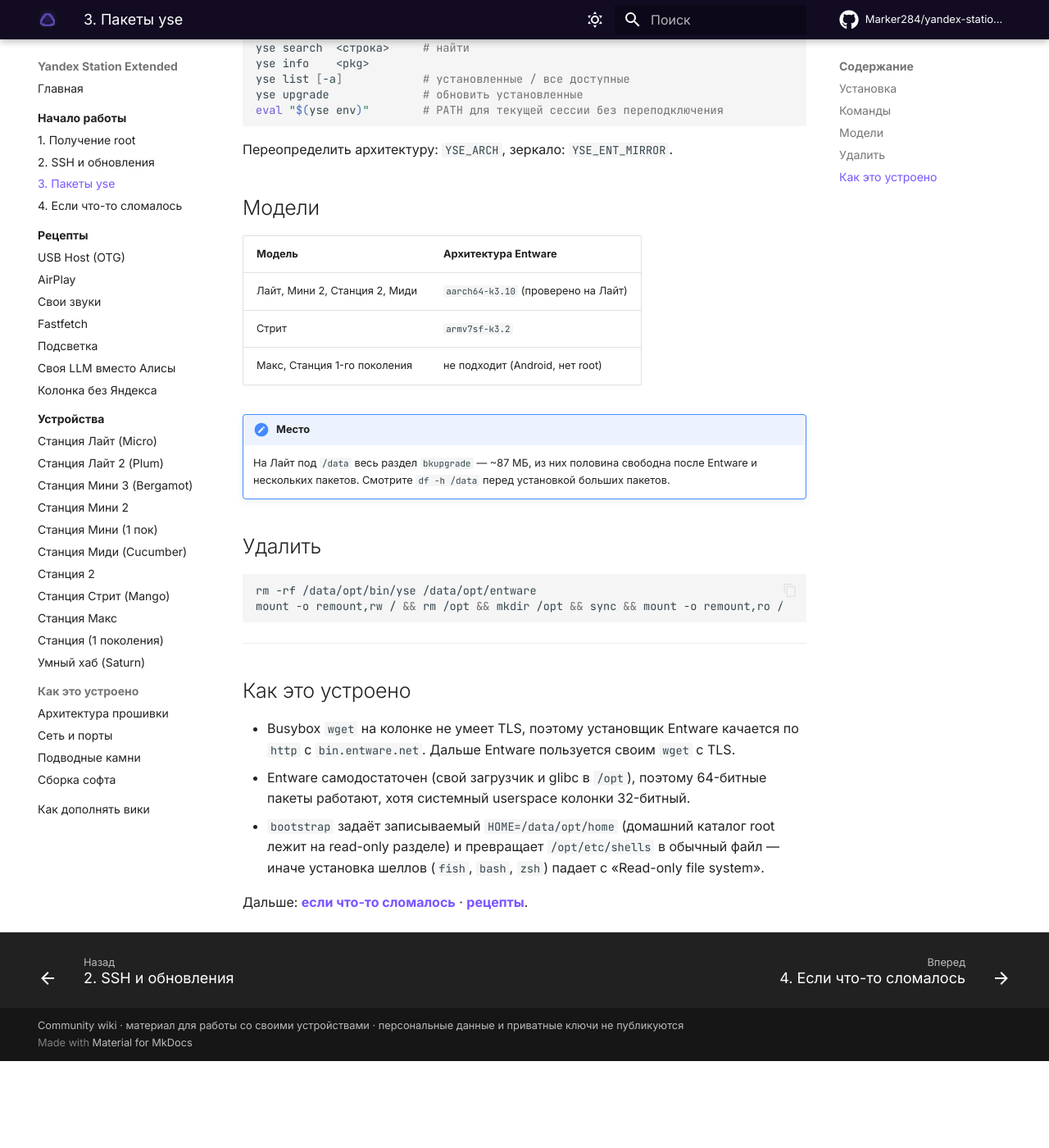
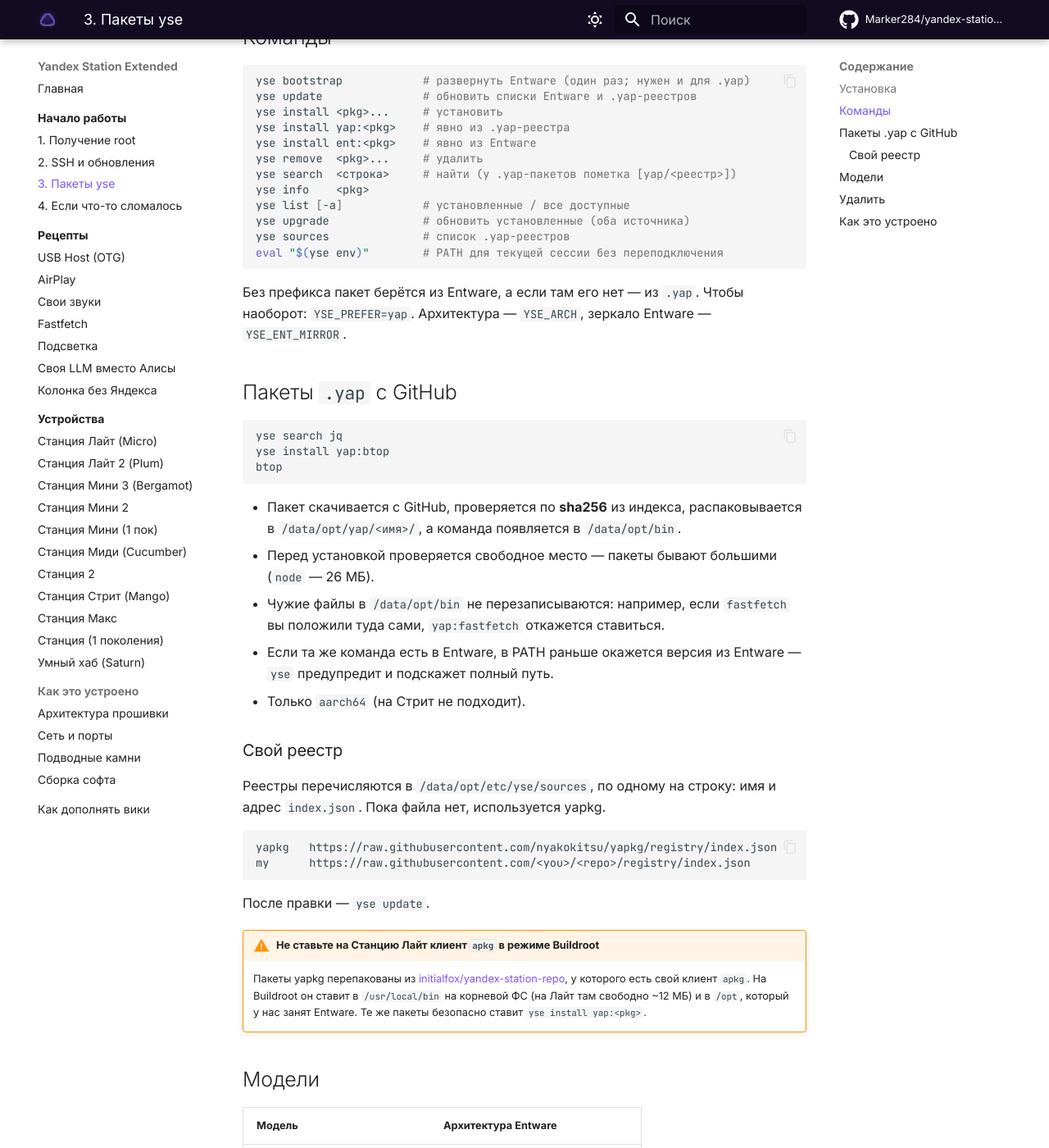
Before and after one commit to Kastle86/yandex-station-extended, an MkDocs documentation site: the page built from docs/start/packages.md, in a window 1280 px wide and 1400 px high, scrolled down 745 px. Shown: the whole window at 82% size. Built offline with MkDocs 1.6.1 and Material for MkDocs 9.7.7, drawn with Linux system fonts in a browser that asks for light colours; comment, search, counter and statistics services are not loaded; before the commit the page ends 2039 px from its top, so only the background shows below that; some of the changed text lies outside the part shown.

Commit message:
feat(yse): install .yap packages from GitHub registries (yapkg)
yse 0.4.0 keeps the Entware commands and adds a second source: registries
in the yapkg format (index.json with url + sha256, tar.gz archives with
plugin.toml). Default registry is nyakokitsu/yapkg; more can be listed in
/data/opt/etc/yse/sources.

- install/remove/search/info/list/upgrade work across both sources;
  ent:<pkg> / yap:<pkg> pick one explicitly, otherwise Entware first
  (YSE_PREFER=yap to flip)
- .yap: download via Entware curl (busybox wget has no TLS), verify
  sha256, check free space, unpack to /data/opt/yap/<id>, fix exec bits,
  wrapper in /data/opt/bin that runs the package's own *-run launcher
- never overwrite files in /data/opt/bin that yse did not create; reject
  package ids outside [a-z0-9][a-z0-9_-]*
- ensure_profile: detect read-only rootfs via /proc/mounts (busybox
  test -w ignores ro mounts)

Tested on a Station Lite: install/reinstall/remove of tree, htop, sd from
yapkg, Entware chosen for htop by default, collision and bad-id refusals.

Co-Authored-By: Claude Opus 5.5 <noreply@anthropic.com>
Claude-Session: https://claude.ai/code/session_01Rduha993CJuEQ14cchh5tL

````diff
--- a/docs/start/packages.md
+++ b/docs/start/packages.md
@@ -1,8 +1,14 @@
 # Шаг 3. Пакеты: `yse`
 
-`yse` — маленький шелл-скрипт поверх [Entware](https://github.com/Entware/Entware/wiki/Home)
-(opkg): тысячи готовых пакетов для ARM — `htop`, `tmux`, `nano`, `mc`, `python`, `git`,
-`exfat-fuse`, `usbutils`… Всё ставится в `/data/opt`, системные файлы не трогаются.
+`yse` — маленький шелл-скрипт, который ставит пакеты из двух источников:
+
+- **Entware** (opkg) — тысячи пакетов для ARM: `htop`, `tmux`, `nano`, `mc`, `python`, `git`,
+  `exfat-fuse`, `usbutils`…;
+- **реестры `.yap` на GitHub** — готовые сборки под Станции, по умолчанию
+  [yapkg](https://github.com/nyakokitsu/yapkg) (~65 пакетов: `btop`, `jq`, `rclone`, `restic`,
+  `wireguard`, `ripgrep`, `sd`…).
+
+Всё ставится в `/data/opt`, системные файлы не трогаются.
 
 ## Установка
 
@@ -25,18 +31,57 @@ yse install htop
 ## Команды
 
 ```sh
-yse bootstrap            # развернуть Entware (один раз)
-yse update               # обновить список пакетов
+yse bootstrap            # развернуть Entware (один раз; нужен и для .yap)
+yse update               # обновить списки Entware и .yap-реестров
 yse install <pkg>...     # установить
+yse install yap:<pkg>    # явно из .yap-реестра
+yse install ent:<pkg>    # явно из Entware
 yse remove  <pkg>...     # удалить
-yse search  <строка>     # найти
+yse search  <строка>     # найти (у .yap-пакетов пометка [yap/<реестр>])
 yse info    <pkg>
 yse list [-a]            # установленные / все доступные
-yse upgrade              # обновить установленные
+yse upgrade              # обновить установленные (оба источника)
+yse sources              # список .yap-реестров
 eval "$(yse env)"        # PATH для текущей сессии без переподключения
 ```
 
-Переопределить архитектуру: `YSE_ARCH`, зеркало: `YSE_ENT_MIRROR`.
+Без префикса пакет берётся из Entware, а если там его нет — из `.yap`. Чтобы наоборот:
+`YSE_PREFER=yap`. Архитектура — `YSE_ARCH`, зеркало Entware — `YSE_ENT_MIRROR`.
+
+## Пакеты `.yap` с GitHub { #yap }
+
+```sh
+yse search jq
+yse install yap:btop
+btop
+```
+
+- Пакет скачивается с GitHub, проверяется по **sha256** из индекса, распаковывается в
+  `/data/opt/yap/<имя>/`, а команда появляется в `/data/opt/bin`.
+- Перед установкой проверяется свободное место — пакеты бывают большими (`node` — 26 МБ).
+- Чужие файлы в `/data/opt/bin` не перезаписываются: например, если `fastfetch` вы положили
+  туда сами, `yap:fastfetch` откажется ставиться.
+- Если та же команда есть в Entware, в PATH раньше окажется версия из Entware — `yse`
+  предупредит и подскажет полный путь.
+- Только `aarch64` (на Стрит не подходит).
+
+### Свой реестр
+
+Реестры перечисляются в `/data/opt/etc/yse/sources`, по одному на строку: имя и адрес
+`index.json`. Пока файла нет, используется yapkg.
+
+```text
+yapkg   https://raw.githubusercontent.com/nyakokitsu/yapkg/registry/index.json
+my      https://raw.githubusercontent.com/<you>/<repo>/registry/index.json
+```
+
+После правки — `yse update`.
+
+!!! warning "Не ставьте на Станцию Лайт клиент `apkg` в режиме Buildroot"
+    Пакеты yapkg перепакованы из [initialfox/yandex-station-repo](https://github.com/initialfox/yandex-station-repo),
+    у которого есть свой клиент `apkg`. На Buildroot он ставит в `/usr/local/bin` на
+    корневой ФС (на Лайт там свободно ~12 МБ) и в `/opt`, который у нас занят Entware.
+    Те же пакеты безопасно ставит `yse install yap:<pkg>`.
 
 ## Модели
 
@@ -53,7 +98,8 @@ eval "$(yse env)"        # PATH для текущей сессии без пер
 ## Удалить { #uninstall }
 
 ```sh
-rm -rf /data/opt/bin/yse /data/opt/entware
+for c in /data/opt/bin/*; do grep -q '^# yse-yap ' "$c" 2>/dev/null && rm "$c"; done   # запускалки .yap
+rm -rf /data/opt/bin/yse /data/opt/entware /data/opt/yap /data/opt/var/yse /data/opt/etc/yse
 mount -o remount,rw / && rm /opt && mkdir /opt && sync && mount -o remount,ro /
 ```
 
@@ -68,5 +114,11 @@ mount -o remount,rw / && rm /opt && mkdir /opt && sync && mount -o remount,ro /
 - `bootstrap` задаёт записываемый `HOME=/data/opt/home` (домашний каталог root лежит на
   read-only разделе) и превращает `/opt/etc/shells` в обычный файл — иначе установка
   шеллов (`fish`, `bash`, `zsh`) падает с «Read-only file system».
+- `.yap` — это `tar.gz` с `plugin.toml` (`id`, `version`, `[launch] path` — главный бинарник,
+  `[compatibility] features = ["arch.aarch64"]`) и папкой пакета. Пакеты yapkg собраны на musl
+  и везут свои библиотеки: обёртка `<пакет>-run` запускает бинарник через собственный
+  `ld-musl` — поэтому они не зависят ни от системы, ни от Entware. Индекс реестра — `index.json`
+  со ссылкой и sha256 каждого архива.
+- HTTPS busybox не умеет, поэтому `.yap` качаются через `curl` из Entware (`yse` поставит его сам).
 
 Дальше: **[если что-то сломалось](recovery.md)** · **[рецепты](../recipes/index.md)**.
````
Also changed, not shown: 1 other file.
